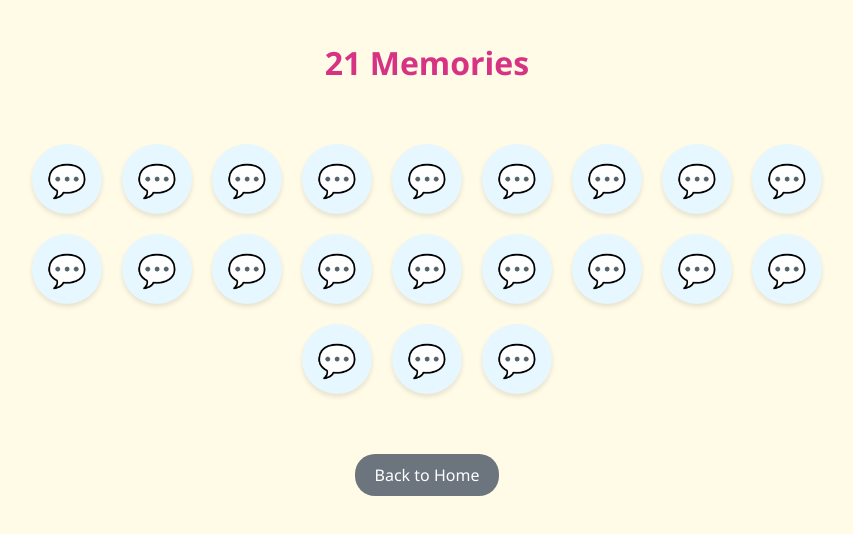
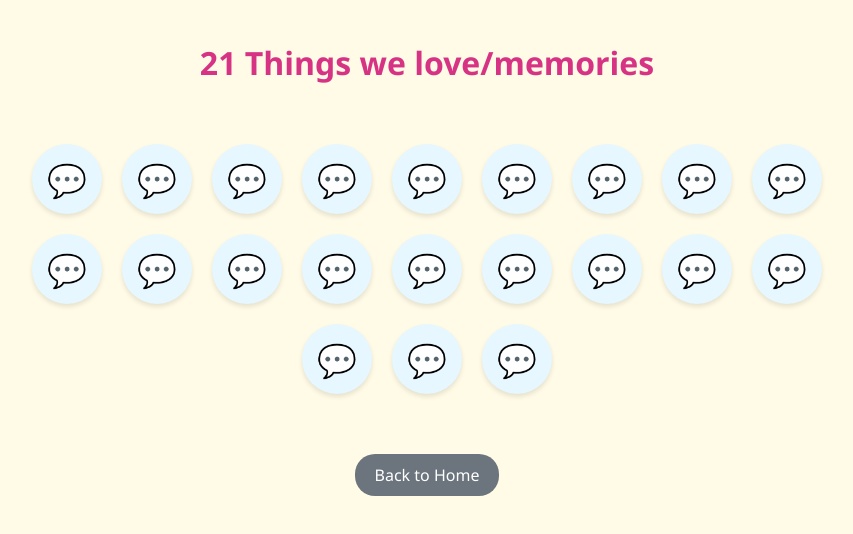
Before and after one commit to shimsdebims/Kayla, a plain HTML site: page memories.html in a window 1280 px wide. Shown: the whole page, without its empty margins (213-1066 px from the left). Drawn offline with Linux system fonts and the light colour scheme.

Commit message:
Update memories page title to 'Things we love/memories' to match navigation

```diff
--- a/memories.html
+++ b/memories.html
@@ -2,11 +2,11 @@
 <html lang="en">
 <head>
   <meta charset="UTF-8" />
-  <title>Memories</title>
+  <title>Things we love/memories</title>
   <link rel="stylesheet" href="style.css" />
 </head>
 <body>
-  <h1>21 Memories</h1>
+  <h1>21 Things we love/memories</h1>
   <div class="bubble-container" id="bubbles"></div>
 
   <div class="modal" id="memoryModal">
```
